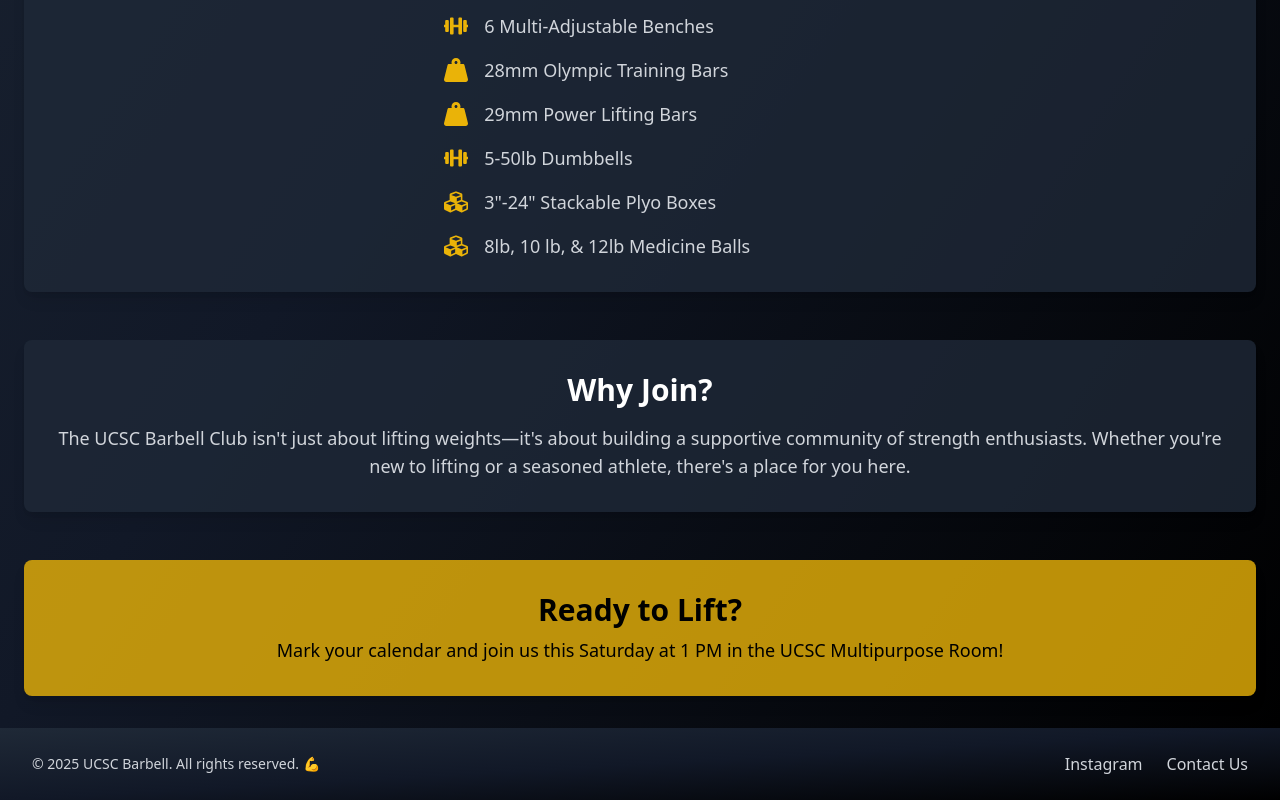
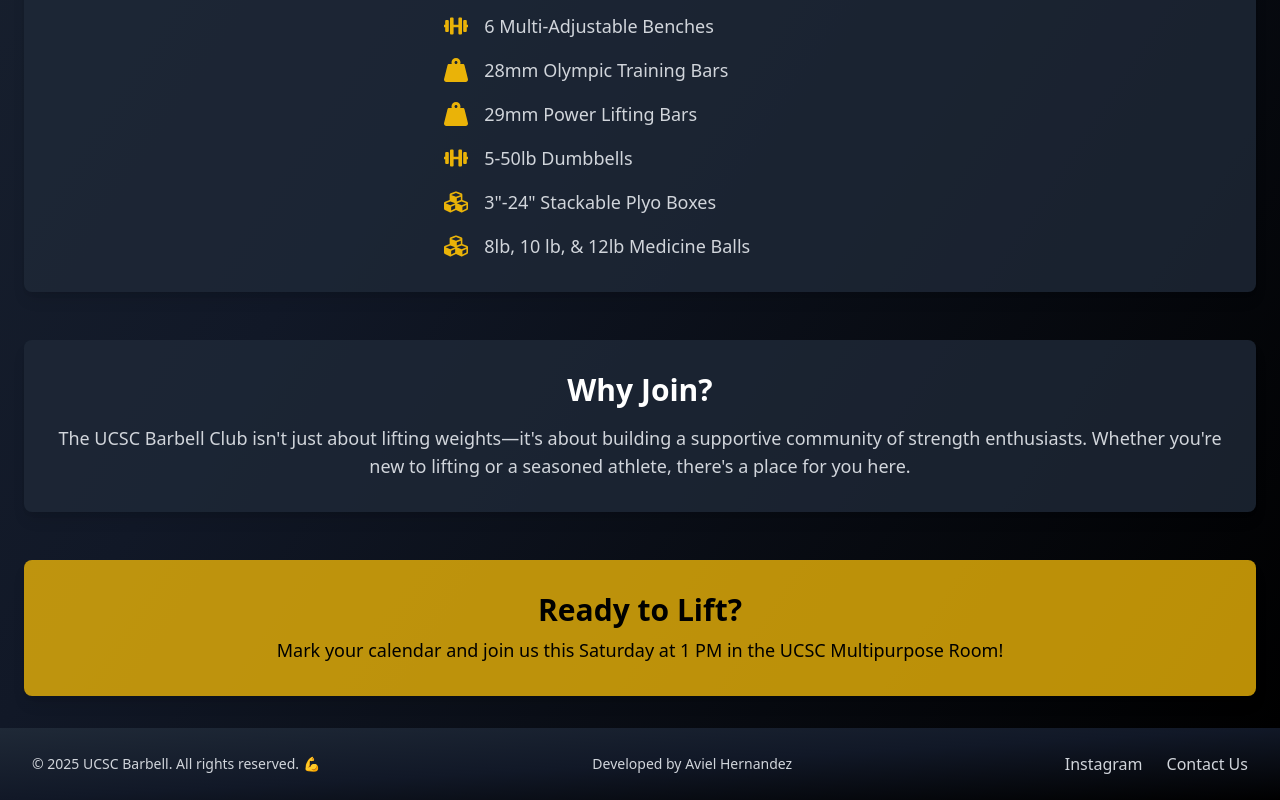
Before and after one commit to dez03/UCSC-Barbell, a React (Create React App) app: page /weeklylifts in a window 1280 px wide. Shown: the part 1280-2080 px from the top of the page. Built offline with nearby package versions, Linux system fonts and the light colour scheme; no server answers.

Commit message:
Update Footer.jsx

```diff
--- a/src/components/Footer.jsx
+++ b/src/components/Footer.jsx
@@ -9,6 +9,21 @@ const Footer = () => {
           </p>
 
           {/* Right Section */}
+          <div className="flex flex-col md:flex-row justify-between items-center space-y-4 md:space-y-0">
+            <p className="text-sm text-center md:text-left">
+              Developed by{" "}
+              <a
+                href="https://github.com/dez03"
+                target="_blank"
+                rel="noopener noreferrer"
+                className="hover:text-yellow-500 transition duration-300"
+              >
+                Aviel Hernandez
+              </a>
+            </p>
+          </div>
+
+          {/* Social Links */}
           <div className="flex space-x-6">
             <a
               href="https://www.instagram.com/ucsc_barbell/"
@@ -18,7 +33,6 @@ const Footer = () => {
             >
               Instagram
             </a>
-
             <a
               href="mailto:ucscbarbell@gmail.com"
               className="hover:text-yellow-500 transition duration-300"
```
